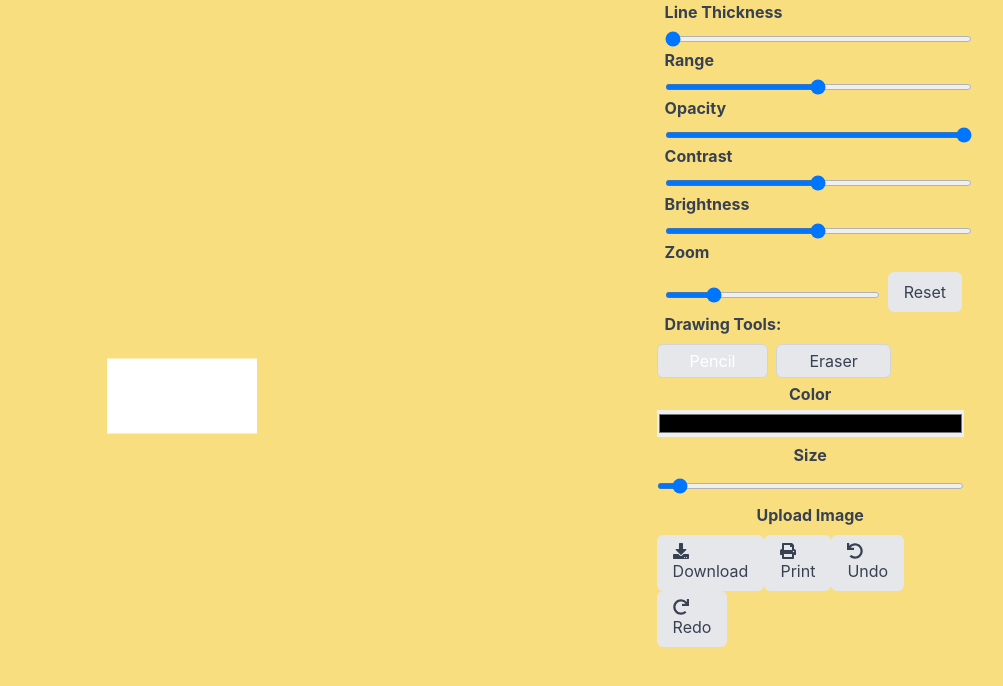
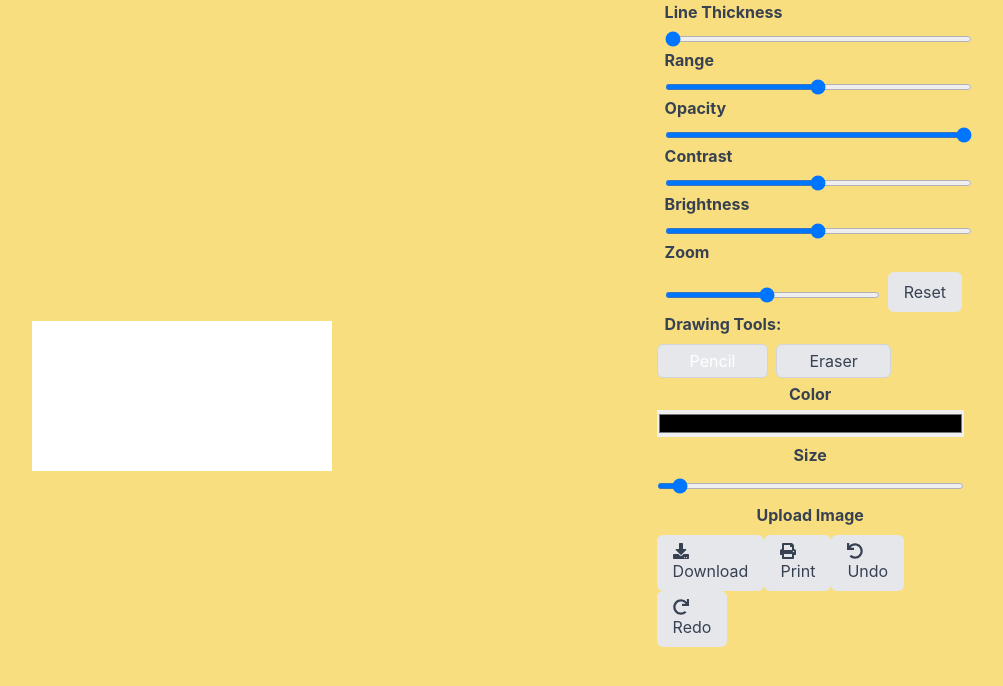
Before and after one commit to huzaifasad/Image-Editor-Fiverr, a React (Create React App) app: page / in a window 1280 px wide. Shown: the top 686 px of the page, without its empty margins (265-1268 px from the left). Built offline with nearby package versions, Linux system fonts and the light colour scheme.

Commit message:
Update ImageEditor.js

```diff
--- a/src/ImageEditor.js
+++ b/src/ImageEditor.js
@@ -22,7 +22,7 @@ export default function ImageEditor() {
     const imageCanvasRef = useRef(null);
     const drawingCanvasRef = useRef(null);
     const [firstImageLoad, setFirstImageLoad] = useState(true);
-    const [zoomLevel, setZoomLevel] = useState(50); // Default zoom level
+    const [zoomLevel, setZoomLevel] = useState(100); // Default zoom level
     const [drawingContextSettings, setDrawingContextSettings] = useState({
         strokeStyle: '#000000',
         lineWidth: 2,
```
